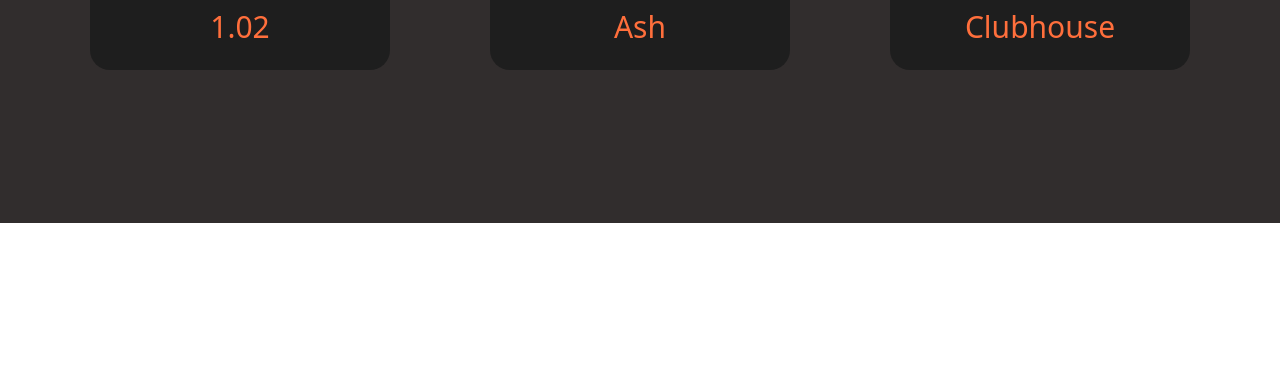
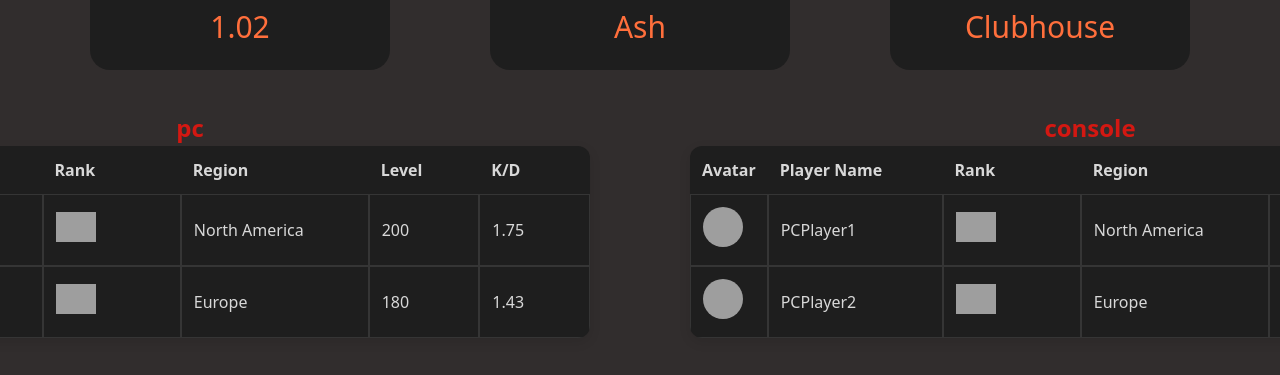
Before and after one commit to N103Gremillion/pokedex, a React (Vite) app in the folder client/: page / in a window 1280 px wide. Shown: the part 577-952 px from the top of the page. Before the commit the page ends 800 px from the top, so only its background shows below. Built offline with nearby package versions, Linux system fonts and the light colour scheme; grey boxes are pictures that could not be loaded.

Commit message:
landing page

```diff
--- a/client/src/api/player-api.ts
+++ b/client/src/api/player-api.ts
@@ -1,3 +1,6 @@
+import type { leaderboardPlayerData } from "../components/Leaderboard";
+import { PlayerRegion } from "../generalEnums/PlayerRegion";
+import { R6rank } from "../generalEnums/R6rank";
 import { Routes } from "./routes";
 
 export type PlayerInfo = {
@@ -23,3 +26,53 @@
   const res  = await fetch(`${Routes.PLAYER}${GetRequestsTypes.MATCHING_PLAYER}`);
   return res.json();
 };
+
+export const getTopPcPlayers = async () : Promise<leaderboardPlayerData[]> => {
+  console.log("requestiong top 10 pc players");
+
+  const playerData : leaderboardPlayerData[] = [
+    {
+      name: "PCPlayer1",
+      rank: R6rank.Champion,
+      region: PlayerRegion.NA,
+      level: 200,
+      kd: 1.75,
+      profilePicUrl: "https://i.imgur.com/IqIa3vt.jpeg"
+    },
+    {
+      name: "PCPlayer2",
+      rank: R6rank.Champion,
+      region: PlayerRegion.EU,
+      level: 180,
+      kd: 1.43,
+      profilePicUrl: "https://i.imgur.com/IqIa3vt.jpeg"
+    },
+  ];
+
+  return playerData;
+}
+
+export const getTopConsolePlayers = async () => {
+  console.log("requestiong top 10 console players");
+
+  const playerData : leaderboardPlayerData[] = [
+    {
+      name: "PCPlayer1",
+      rank: R6rank.Champion,
+      region: PlayerRegion.NA,
+      level: 200,
+      kd: 1.75,
+      profilePicUrl: "https://i.imgur.com/IqIa3vt.jpeg"
+    },
+    {
+      name: "PCPlayer2",
+      rank: R6rank.Champion,
+      region: PlayerRegion.EU,
+      level: 180,
+      kd: 1.43,
+      profilePicUrl: "https://i.imgur.com/IqIa3vt.jpeg"
+    },
+  ];
+
+  return playerData;
+}
--- /dev/null
+++ b/client/src/components/Footer.tsx
@@ -0,0 +1,13 @@
+import React from 'react';
+
+export const Footer = () => {
+  return (
+    <footer
+      style={{
+        textAlign: 'center',
+      }}
+    >
+      © {new Date().getFullYear()} Your Site Name. All rights reserved.
+    </footer>
+  );
+};
--- a/client/src/components/Leaderboard.tsx
+++ b/client/src/components/Leaderboard.tsx
@@ -1,5 +1,100 @@
-// use prime react
+import { DataTable } from 'primereact/datatable';
+import { Column } from 'primereact/column';
+import { rankBadgeMap, type R6rank } from '../generalEnums/R6rank';
+import type { PlayerRegion } from '../generalEnums/PlayerRegion';
+import { getTopConsolePlayers, getTopPcPlayers } from '../api/player-api';
+import { useEffect, useState } from 'react';
+import '../styles/general.css'
 
-export const Leaderboard = () => {
+export enum LeaderboardTypes {
+  Pc = 'pc',
+  Console = 'console'
+}
 
+interface LeaderboardProps {
+  platformType: LeaderboardTypes;
 }
+
+export type leaderboardPlayerData = {
+  name : string,
+  rank : R6rank,
+  region : PlayerRegion,
+  level : number,
+  kd : number,
+  profilePicUrl: string
+}
+
+export const Leaderboard = ( {platformType} : LeaderboardProps) => {
+
+  const [playerData, setPlayerData] = useState<leaderboardPlayerData[]>([]);
+  const [loading, setLoading] = useState(true);
+
+  useEffect(() => {
+    const fetchData = async () => {
+      setLoading(true);
+      let data;
+
+      if (platformType === LeaderboardTypes.Pc) {
+        data = await getTopPcPlayers();
+      } else {
+        data = await getTopConsolePlayers();
+      }
+
+      setPlayerData(data);
+      setLoading(false);
+    };
+    fetchData(); // invoke
+  }, [platformType]);
+
+  const getProfilePic = (rowData: leaderboardPlayerData) => {
+    return (
+      <img
+        src={rowData.profilePicUrl}
+        alt={rowData.name}
+        style={{
+          width: '40px',
+          height: '40px',
+          borderRadius: '50%',
+          objectFit: 'cover',
+        }}
+      />
+    );
+  };
+
+  const getRankBadge = (rowData: leaderboardPlayerData) => {
+    const badgeUrl = rankBadgeMap[rowData.rank];
+    return (
+      <img
+        src={badgeUrl}
+        alt={rowData.rank}
+        title={rowData.rank}  // optional: tooltip on hover
+        style={{
+          width: '40px',
+          height: '40px',
+          objectFit: 'contain',
+        }}
+      />
+    );
+  };
+
+  return (
+    <div>
+      <h2 className='header'>{platformType}</h2>
+      <DataTable
+        value={playerData}
+        tableStyle={{ minWidth: '50rem' }}
+        className='leaderboard'
+        scrollable
+        scrollHeight='400px'
+        stripedRows
+      >
+        <Column header="Avatar" body={getProfilePic} style={{width: '60px'}} headerStyle={{ textAlign: 'center' }}/>
+        <Column field='name' header='Player Name' style={{ minWidth: '100px' }} headerStyle={{ textAlign: 'center' }}/>
+        <Column header='Rank' body={getRankBadge} style={{ minWidth: '100px'}} headerStyle={{ textAlign: 'center' }}/>
+        <Column field='region' header='Region' style={{ minWidth: '120px' }} headerStyle={{ textAlign: 'center' }}/>
+        <Column field='level' header='Level' style={{ minWidth: '80px' }} headerStyle={{ textAlign: 'center' }}/>
+        <Column field="kd" header='K/D' style={{ minWidth: '80px' }} headerStyle={{ textAlign: 'center' }}/>
+      </DataTable>
+    </div>
+  );
+}
--- /dev/null
+++ b/client/src/generalEnums/PlayerRegion.ts
@@ -0,0 +1,10 @@
+export enum PlayerRegion {
+  NA = "North America",
+  EU = "Europe",
+  APAC = "Asia-Pacific",
+  LATAM = "Latin America",
+  MENA = "Middle East & North Africa",
+  OCE = "Oceania",
+  RU = "Russia",
+  SEA = "Southeast Asia"
+}
--- /dev/null
+++ b/client/src/generalEnums/R6rank.ts
@@ -0,0 +1,91 @@
+export enum R6rank {
+  Copper5 = "Copper V",
+  Copper4 = "Copper IV",
+  Copper3 = "Copper III",
+  Copper2 = "Copper II",
+  Copper1 = "Copper I",
+
+  Bronze5 = "Bronze V",
+  Bronze4 = "Bronze IV",
+  Bronze3 = "Bronze III",
+  Bronze2 = "Bronze II",
+  Bronze1 = "Bronze I",
+
+  Silver5 = "Silver V",
+  Silver4 = "Silver IV",
+  Silver3 = "Silver III",
+  Silver2 = "Silver II",
+  Silver1 = "Silver I",
+
+  Gold5 = "Gold V",
+  Gold4 = "Gold IV",
+  Gold3 = "Gold III",
+  Gold2 = "Gold II",
+  Gold1 = "Gold I",
+
+  Platinum5 = "Platinum V",
+  Platinum4 = "Platinum IV",
+  Platinum3 = "Platinum III",
+  Platinum2 = "Platinum II",
+  Platinum1 = "Platinum I",
+
+  Emerald5 = "Emerald V",
+  Emerald4 = "Emerald IV",
+  Emerald3 = "Emerald III",
+  Emerald2 = "Emerald II",
+  Emerald1 = "Emerald I",
+
+  Diamond5 = "Diamond V",
+  Diamond4 = "Diamond IV",
+  Diamond3 = "Diamond III",
+  Diamond2 = "Diamond II",
+  Diamond1 = "Diamond I",
+
+  Champion = "Champion"
+}
+
+export const rankBadgeMap: Record<R6rank, string> = {
+  [R6rank.Copper5]: "/badges/copper5.png",
+  [R6rank.Copper4]: "/badges/copper4.png",
+  [R6rank.Copper3]: "/badges/copper3.png",
+  [R6rank.Copper2]: "/badges/copper2.png",
+  [R6rank.Copper1]: "/badges/copper1.png",
+
+  [R6rank.Bronze5]: "/badges/bronze5.png",
+  [R6rank.Bronze4]: "/badges/bronze4.png",
+  [R6rank.Bronze3]: "/badges/bronze3.png",
+  [R6rank.Bronze2]: "/badges/bronze2.png",
+  [R6rank.Bronze1]: "/badges/bronze1.png",
+
+  [R6rank.Silver5]: "/badges/silver5.png",
+  [R6rank.Silver4]: "/badges/silver4.png",
+  [R6rank.Silver3]: "/badges/silver3.png",
+  [R6rank.Silver2]: "/badges/silver2.png",
+  [R6rank.Silver1]: "/badges/silver1.png",
+
+  [R6rank.Gold5]: "/badges/gold5.png",
+  [R6rank.Gold4]: "/badges/gold4.png",
+  [R6rank.Gold3]: "/badges/gold3.png",
+  [R6rank.Gold2]: "/badges/gold2.png",
+  [R6rank.Gold1]: "/badges/gold1.png",
+
+  [R6rank.Platinum5]: "/badges/platinum5.png",
+  [R6rank.Platinum4]: "/badges/platinum4.png",
+  [R6rank.Platinum3]: "/badges/platinum3.png",
+  [R6rank.Platinum2]: "/badges/platinum2.png",
+  [R6rank.Platinum1]: "/badges/platinum1.png",
+
+  [R6rank.Emerald5]: "/badges/emerald5.png",
+  [R6rank.Emerald4]: "/badges/emerald4.png",
+  [R6rank.Emerald3]: "/badges/emerald3.png",
+  [R6rank.Emerald2]: "/badges/emerald2.png",
+  [R6rank.Emerald1]: "/badges/emerald1.png",
+
+  [R6rank.Diamond5]: "/badges/diamond5.png",
+  [R6rank.Diamond4]: "/badges/diamond4.png",
+  [R6rank.Diamond3]: "/badges/diamond3.png",
+  [R6rank.Diamond2]: "/badges/diamond2.png",
+  [R6rank.Diamond1]: "/badges/diamond1.png",
+
+  [R6rank.Champion]: "https://i.imgur.com/1PevheV.jpeg"
+};
--- a/client/src/pages/HomePage.tsx
+++ b/client/src/pages/HomePage.tsx
@@ -1,9 +1,12 @@
+import { Footer } from '../components/Footer';
 import { CardSize, InfoCard } from '../components/InfoCard';
+import { Leaderboard, LeaderboardTypes } from '../components/Leaderboard';
 import { SearchBar } from '../components/SearchBar';
 import '../styles/general.css'
 
 export const HomePage = () => {
   return (
+
     <div className='general-page'>
       <h1 className='header'>R6 SIEGE STATS</h1>
       <p className='raw-text'>check out global stats or search for player stats</p>
@@ -14,6 +17,11 @@
         <InfoCard size={CardSize.small} title='Most Picked Operaoter' text='Ash' imageUrl='https://i.imgur.com/weCr7xl.jpeg'/>
         <InfoCard size={CardSize.small} title='Most Played Map' text='Clubhouse' imageUrl='https://i.imgur.com/mHlxzpf.jpeg'/>
       </div>
+      <div className='horizontal-container'>
+        <Leaderboard platformType={LeaderboardTypes.Pc}/>
+        <Leaderboard platformType={LeaderboardTypes.Console}/>
+      </div>
     </div>
+
   );
 }
--- a/client/src/styles/general.css
+++ b/client/src/styles/general.css
@@ -37,6 +37,35 @@
   font-size: 18px;
 }
 
+/*Leaderboard################################################*/
+.leaderboard {
+  table-layout: fixed;
+  width: 100%;
+  border-radius: 12px;
+  overflow: hidden;
+  box-shadow: 0 4px 12px rgba(0, 0, 0, 0.1);
+  background-color: var(--card_bg);
+}
+
+/* this is added automaically to DataTable body cells by primereact */
+/* table headers */
+.leaderboard .p-datatable-thead > tr > th {
+  padding: 12px;
+  text-align: center;
+}
+
+/* table data */
+.p-datatable .p-datatable-tbody > tr > td {
+  border: 1px solid var(--searchbar_bg);
+  padding: 12px;
+  box-sizing: border-box;
+  text-align: left;
+  vertical-align: middle;
+}
+
+
+
+
 /*Search Bar#################################################*/
 .search-bar-container {
   margin-top: 30px;
@@ -64,6 +93,7 @@
   min-height: 100vh;
   min-width: 100vw;
   padding-top: 50px;
+  padding-bottom: 100px;
   box-sizing: border-box;
   width: 100%;
   background-color: var(--background_color);
```
